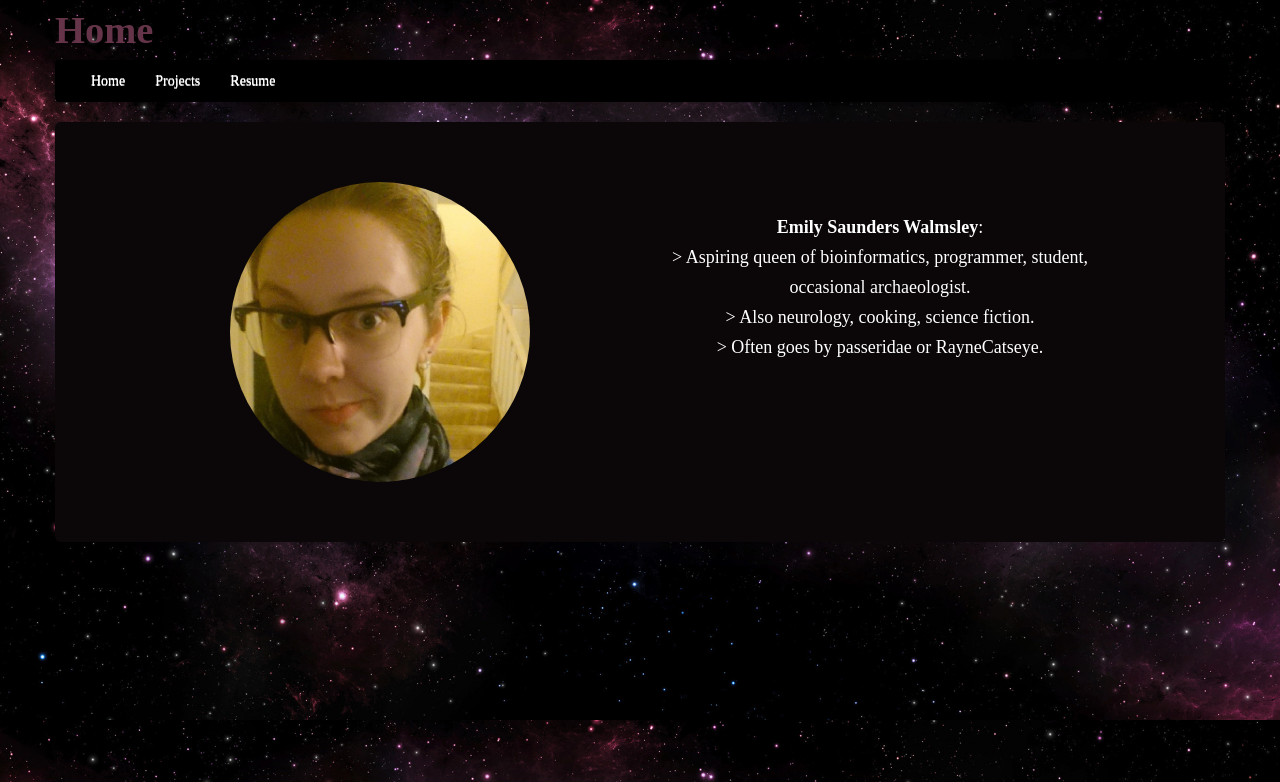
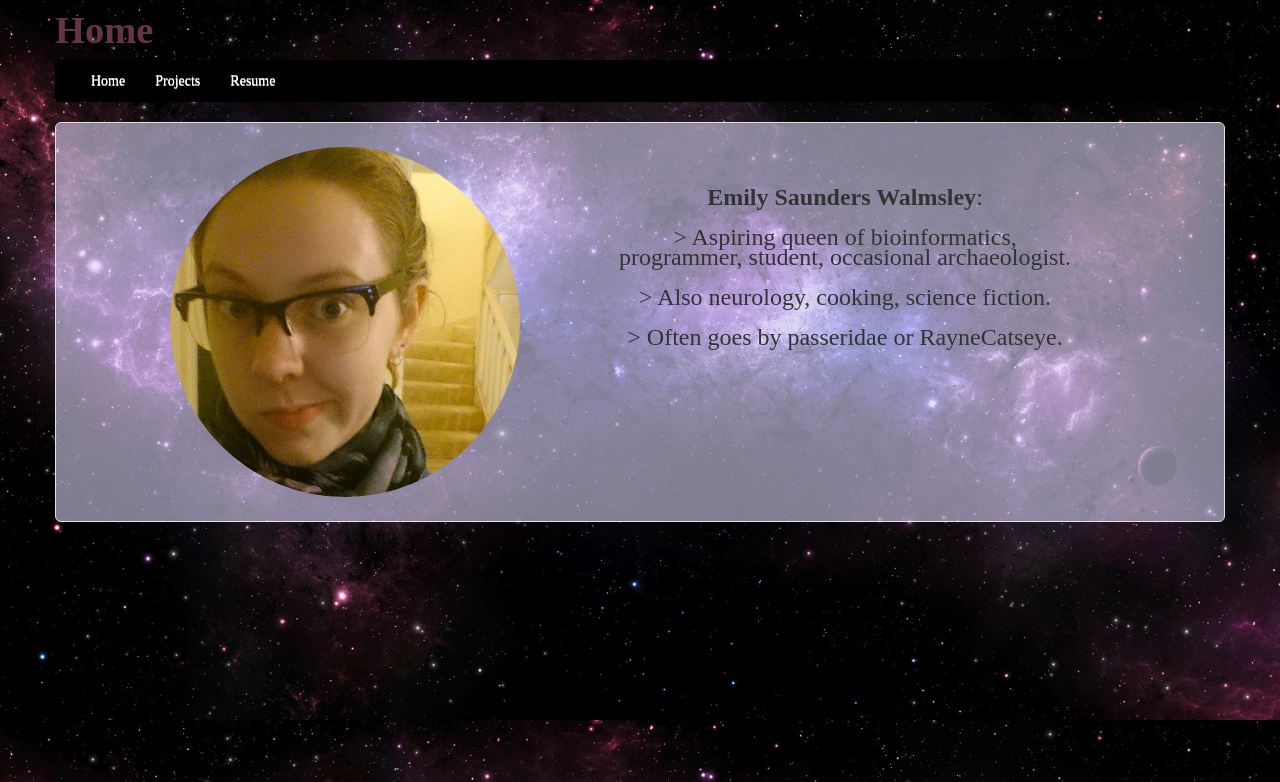
Before and after one commit to RayneCatseye/homepage, a Flask app: page / in a window 1280 px wide. Shown: the top 782 px of the page. Run offline with Flask 2, Linux system fonts and the light colour scheme.

Commit message:
More consistent page styling

```diff
--- a/app/templates/base.html
+++ b/app/templates/base.html
@@ -6,20 +6,6 @@
   <link href="/static/css/bootstrap.min.css" rel="stylesheet" media="screen">
   <link href="/static/css/bootstrap-responsive.css" rel="stylesheet">
   <style>
-    .hero-unit {
-        background-color: #0b0708;
-        color: #ffffff;
-        min-height: 300px;
-    }
-
-    .hero-unit img {
-      height:300px;
-      max-height:300px;
-      min-height: 150px;
-      margin-left: auto;
-      margin-right: auto;
-    }
-
     .navbar-inner {
       background-color: #000000;
       border-color: #000000;
@@ -44,8 +30,7 @@
     }
 
     .well {
-      opacity: 0.7;
-      background-color: #d5d1f2;
+      background: rgba(213, 209, 242, 0.6);
     }
 
     a {
@@ -59,6 +44,20 @@
 
     #homepage-container {
       text-align:center;
+      margin-left: auto;
+      margin-right: auto;
+      font-size: x-large;
+    }
+
+    #homepage-container p {
+      position: relative;
+      top: 50%;
+    }
+
+    #homepage-container img {
+      height:350px;
+      max-height:400px;
+      min-height: 150px;
       margin-left: auto;
       margin-right: auto;
     }
@@ -79,7 +78,6 @@
     }
 
     .portfolio-item {
-      opacity: 1;
       margin-bottom:25px;
     }
 
--- a/app/templates/index.html
+++ b/app/templates/index.html
@@ -1,17 +1,17 @@
 {% extends "base.html" %}
   {% block content %}
-  <div class="hero-unit">
+  <div class="well well-large">
       <div class="container" id="homepage-container">
         <div class="row">
           <div class="span5">
             <img src="../static/img/face.jpg" class="img-circle"/>
           </div>
           <br>
-          <div class="span5">
+          <div class="span5"><br>
             <p><b> Emily Saunders Walmsley</b>:
-              <br>> Aspiring queen of bioinformatics, programmer, student, occasional archaeologist.
-              <br>> Also neurology, cooking, science fiction.
-              <br>> Often goes by passeridae or RayneCatseye.
+              <br><br>> Aspiring queen of bioinformatics, programmer, student, occasional archaeologist.
+              <br><br>> Also neurology, cooking, science fiction.
+              <br><br>> Often goes by passeridae or RayneCatseye.
             </p>
           </div>
         </div>
```
Also changed, not shown: 1 other file.
